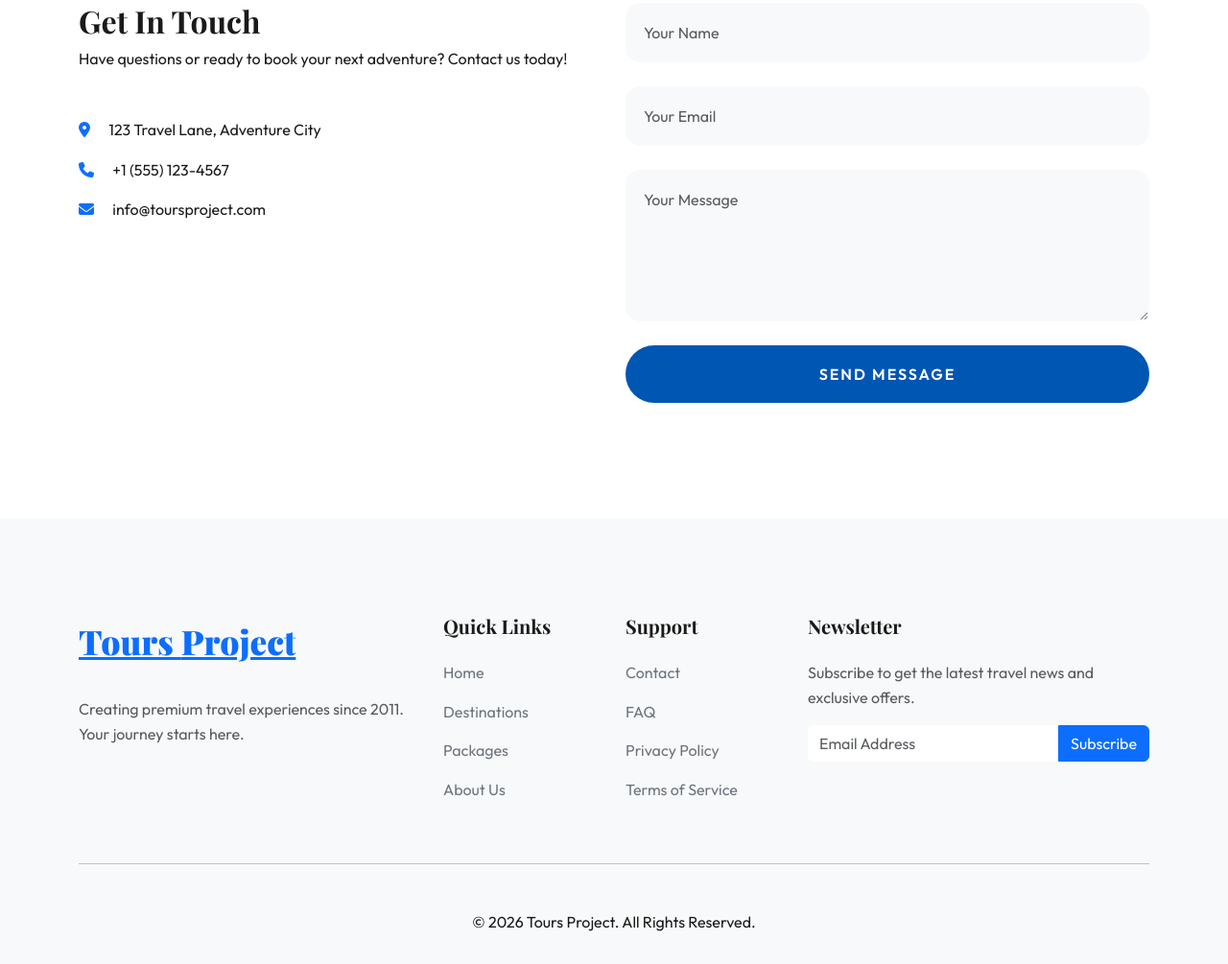
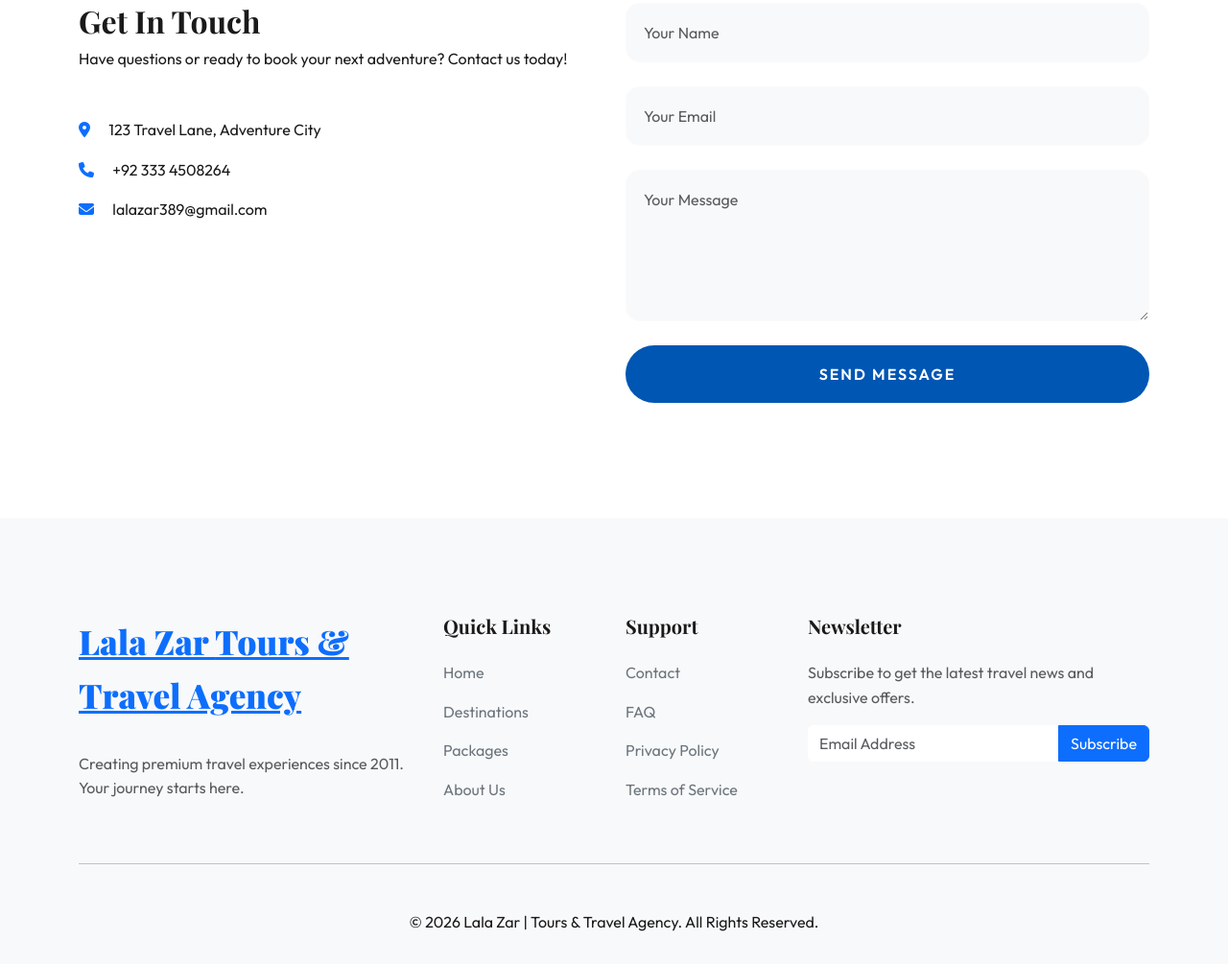
Before and after one commit to Yashaib-Hashmi/Tours, a React app: page contact.html in a window 1280 px wide. Shown: the part 517-1522 px from the top of the page at 96% size. Built offline with nearby package versions, Linux system fonts and the light colour scheme.

Commit message:
Update contact.html

```diff
--- a/contact.html
+++ b/contact.html
@@ -3,7 +3,7 @@
 <head>
     <meta charset="UTF-8">
     <meta name="viewport" content="width=device-width, initial-scale=1.0">
-    <title>Contact Us | Tours Project</title>
+    <title>Contact Us | Lala Zar | Tours & Travel Agency</title>
     <link href="https://cdn.jsdelivr.net/npm/bootstrap@5.3.0/dist/css/bootstrap.min.css" rel="stylesheet">
     <link rel="stylesheet" href="https://cdnjs.cloudflare.com/ajax/libs/font-awesome/6.4.0/css/all.min.css">
     <link href="https://unpkg.com/aos@2.3.1/dist/aos.css" rel="stylesheet">
@@ -17,7 +17,7 @@
 
     <nav class="navbar navbar-expand-lg fixed-top scrolled">
         <div class="container">
-            <a class="navbar-brand" href="index.html">Tours <span>Project</span></a>
+            <a class="navbar-brand" href="index.html">Lala Zar <span>Tours & Travel Agency</span></a>
             <button class="navbar-toggler" type="button" data-bs-toggle="collapse" data-bs-target="#navbarNav">
                 <span class="navbar-toggler-icon"></span>
             </button>
@@ -50,8 +50,8 @@
                     <p>Have questions or ready to book your next adventure? Contact us today!</p>
                     <div class="contact-info mt-5">
                         <p><i class="fas fa-map-marker-alt text-primary me-3"></i> 123 Travel Lane, Adventure City</p>
-                        <p><i class="fas fa-phone text-primary me-3"></i> +1 (555) 123-4567</p>
-                        <p><i class="fas fa-envelope text-primary me-3"></i> info@toursproject.com</p>
+                        <p><i class="fas fa-phone text-primary me-3"></i> +92 333 4508264</p>
+                        <p><i class="fas fa-envelope text-primary me-3"></i> lalazar389@gmail.com</p>
                     </div>
                 </div>
                 <div class="col-lg-6" data-aos="fade-left">
@@ -71,7 +71,7 @@
         <div class="container">
             <div class="row g-4">
                 <div class="col-lg-4">
-                    <a class="footer-logo" href="#">Tours <span>Project</span></a>
+                    <a class="footer-logo" href="#">Lala Zar <span>Tours & Travel Agency</span></a>
                     <p class="text-muted">Creating premium travel experiences since 2011. Your journey starts here.</p>
                 </div>
                 <div class="col-lg-2">
@@ -103,7 +103,7 @@
             </div>
             <hr class="my-5 opacity-10">
             <div class="text-center">
-                <p class="mb-0">&copy; 2026 Tours Project. All Rights Reserved.</p>
+                <p class="mb-0">&copy; 2026 Lala Zar | Tours & Travel Agency. All Rights Reserved.</p>
             </div>
         </div>
     </footer>
```
